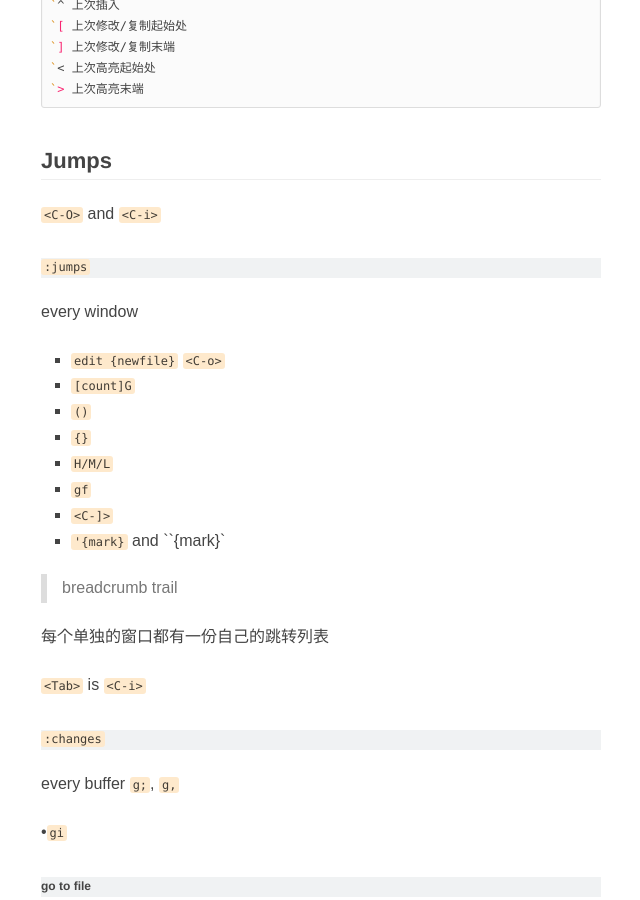
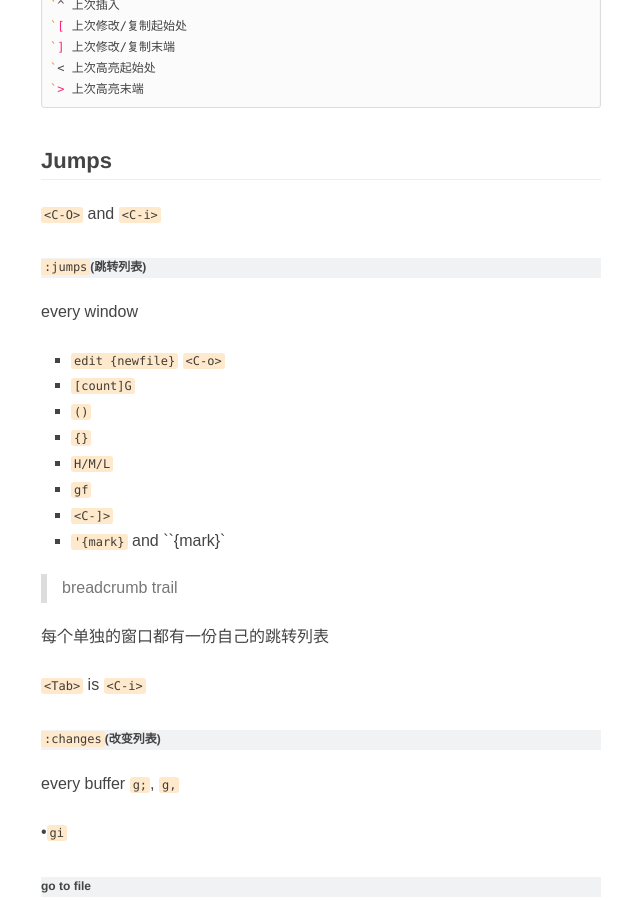
Before and after one commit to fanyange/fanyange.github.io, a Jekyll site: the page built from wiki/Vim.md, in a window 1280 px wide and 900 px high, scrolled down 6235 px. Shown: the whole window, without its empty margins (319-959 px from the left). Built offline with Jekyll 4.4.1, drawn with Linux system fonts in a browser that asks for light colours; some web fonts are replaced; comment, search, counter and statistics services are not loaded.

Commit message:
Update Vim notes

```diff
--- a/wiki/Vim.md
+++ b/wiki/Vim.md
@@ -264,7 +264,7 @@ non-block: `iw` ...
 ## Jumps
 `<C-O>` and `<C-i>`
 
-### `:jumps`
+### `:jumps`(跳转列表)
 every window
 
 - `edit {newfile}` `<C-o>`
@@ -282,7 +282,7 @@ every window
 
 `<Tab>` is `<C-i>`
 
-### `:changes`
+### `:changes`(改变列表)
 every buffer
 `g;`, `g,`
 
```
